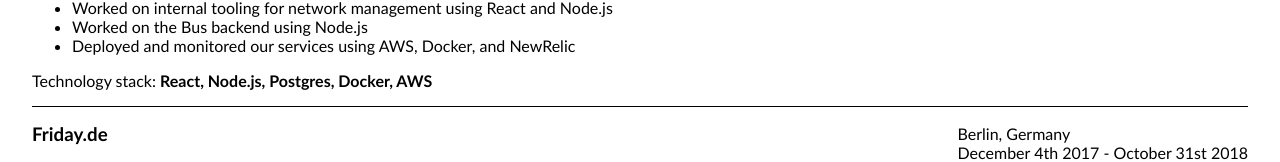
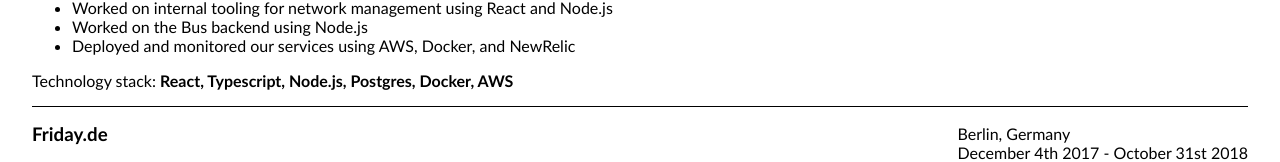
Before and after one commit to aghoneim92/homepage-old, a React (Create React App) app: page /resume in a window 1280 px wide. Shown: the part 571-733 px from the top of the page. Built offline with nearby package versions, Linux system fonts and the light colour scheme.

Commit message:
Add typescript to technologies

```diff
--- a/src/components/Resume/WorkExperience.tsx
+++ b/src/components/Resume/WorkExperience.tsx
@@ -24,7 +24,14 @@
       "Worked on the Bus backend using Node.js",
       "Deployed and monitored our services using AWS, Docker, and NewRelic",
     ],
-    technologies: ["React", "Node.js", "Postgres", "Docker", "AWS"],
+    technologies: [
+      "React",
+      "Typescript",
+      "Node.js",
+      "Postgres",
+      "Docker",
+      "AWS",
+    ],
   },
   {
     from: "December 4th 2017",
@@ -38,7 +45,7 @@
       "Worked on the user portal for managing your insurance using React",
       "Built a public pricing API using Spring Boot",
     ],
-    technologies: ["React", "Spring Boot", "AWS", "Docker"],
+    technologies: ["React", "Typescript", "Spring Boot", "AWS", "Docker"],
   },
   {
     from: "February 1st 2017",
```
